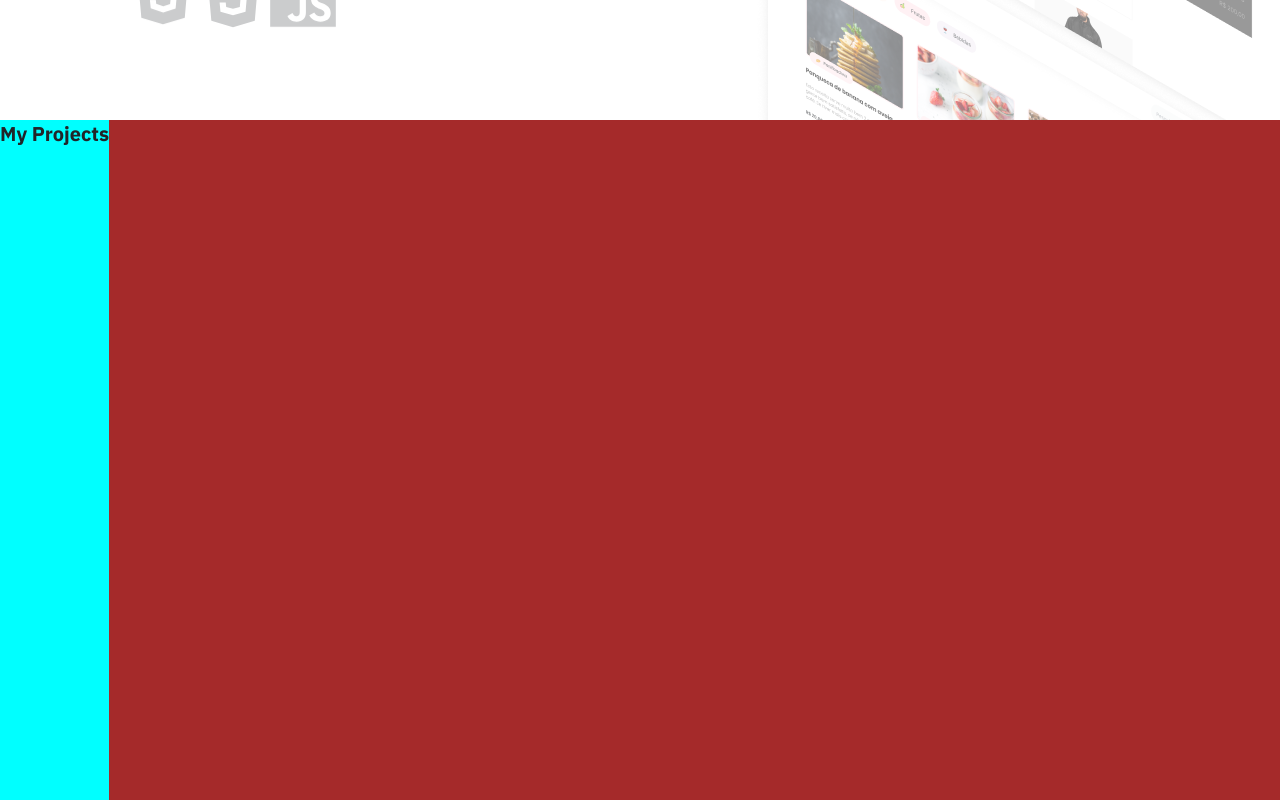
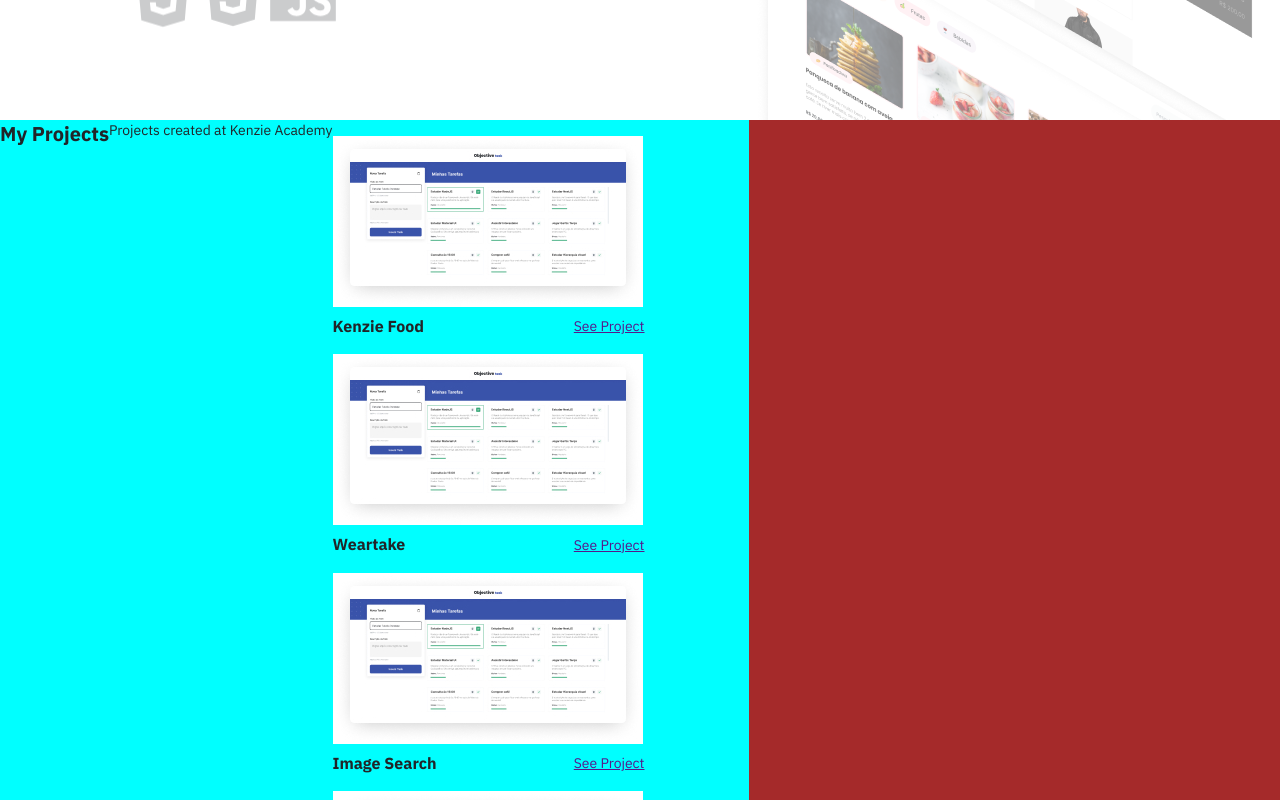
Before and after one commit to kenzie-journey-enock/react_tasks, a React (Vite) app: page / in a window 1280 px wide. Shown: the part 600-1400 px from the top of the page. Built offline with nearby package versions, Linux system fonts and the light colour scheme.

Commit message:
feat: Create MyProjects

```diff
--- a/src/studies/Projects/Portifolio/components/molecules/boxes/MyProjectsPortfolio.jsx
+++ b/src/studies/Projects/Portifolio/components/molecules/boxes/MyProjectsPortfolio.jsx
@@ -2,15 +2,22 @@ import style from './style.module.css'
 import PropTypes from 'prop-types'
 
 import TextPortfolio from '../../atoms/TextPortfolio'
+import CardProjectsPortfolio from '../../atoms/CardProjectsPortfolio'
 
 export default function MyProjectsPortfolio({ data }) {
   return (
     <div className={style.my_projects}>
       <TextPortfolio styleToken='title3'> My Projects </TextPortfolio>
+      <TextPortfolio styleToken='body'> Projects created at Kenzie Academy </TextPortfolio>
+      <div className={style.list_my_projects}>
+        {data.projects.map((project, index) => (
+          <CardProjectsPortfolio key={index} project={project} />
+        ))}
+      </div>
     </div>
   )
 }
 
 MyProjectsPortfolio.propTypes = {
   data: PropTypes.object
-}
+};
```
